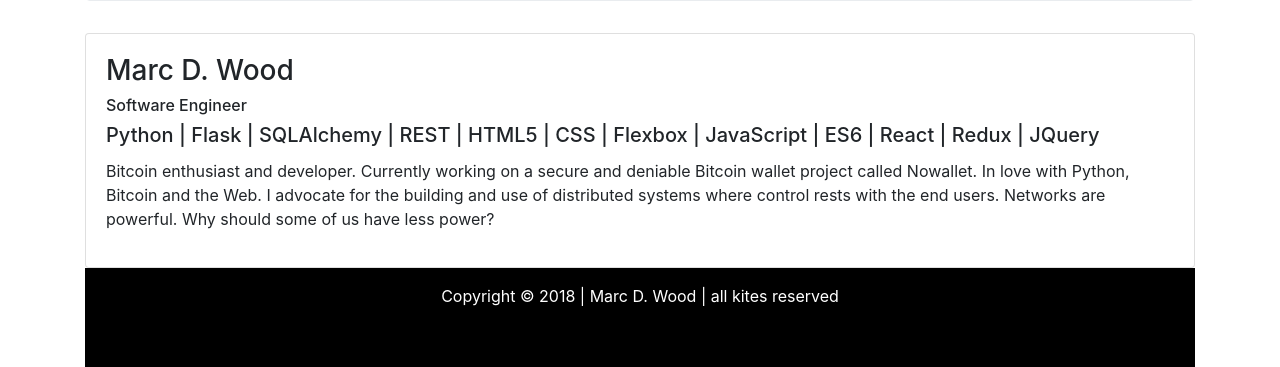
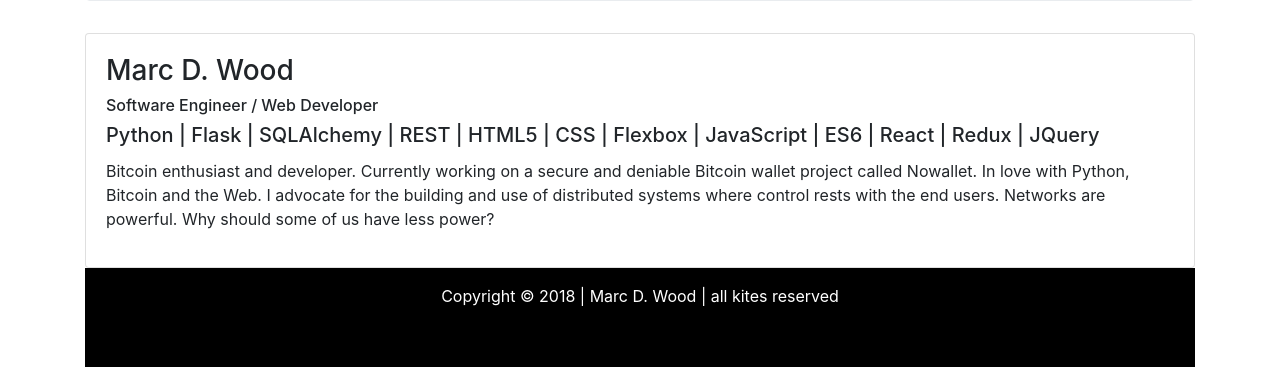
Before and after one commit to metamarcdw/portfolio, a Flask app: page / in a window 1280 px wide. Shown: the part 381-748 px from the top of the page. Run offline with Flask 2, Linux system fonts and the light colour scheme; parts of the project's set-up code (start-up, migrations or seed data) failed here and were passed over; some libraries are stand-ins or nearby versions.

Commit message:
'Web Developer'. Run at 0.0.0.0.

```diff
--- a/server/__main__.py
+++ b/server/__main__.py
@@ -1,4 +1,4 @@
 from server import create_app
 
 app = create_app()
-app.run()
+app.run(host="0.0.0.0")
--- a/server/templates/home.html
+++ b/server/templates/home.html
@@ -7,7 +7,7 @@
 <div class="card d-flex align-items-center">
     <div class="card-body">
         <h3>Marc D. Wood</h3>
-        <h6>Software Engineer</h6>
+        <h6>Software Engineer / Web Developer</h6>
         <h5 class="card-title">Python | Flask | SQLAlchemy | REST | HTML5 | CSS | Flexbox | JavaScript | ES6 | React | Redux | JQuery</h5>
         <p>Bitcoin enthusiast and developer. Currently working on a secure and deniable Bitcoin wallet project called Nowallet. In love with Python, Bitcoin and the Web. I advocate for the building and use of distributed systems where control rests with the end users. Networks are powerful. Why should some of us have less power?</p>
     </div>
```
